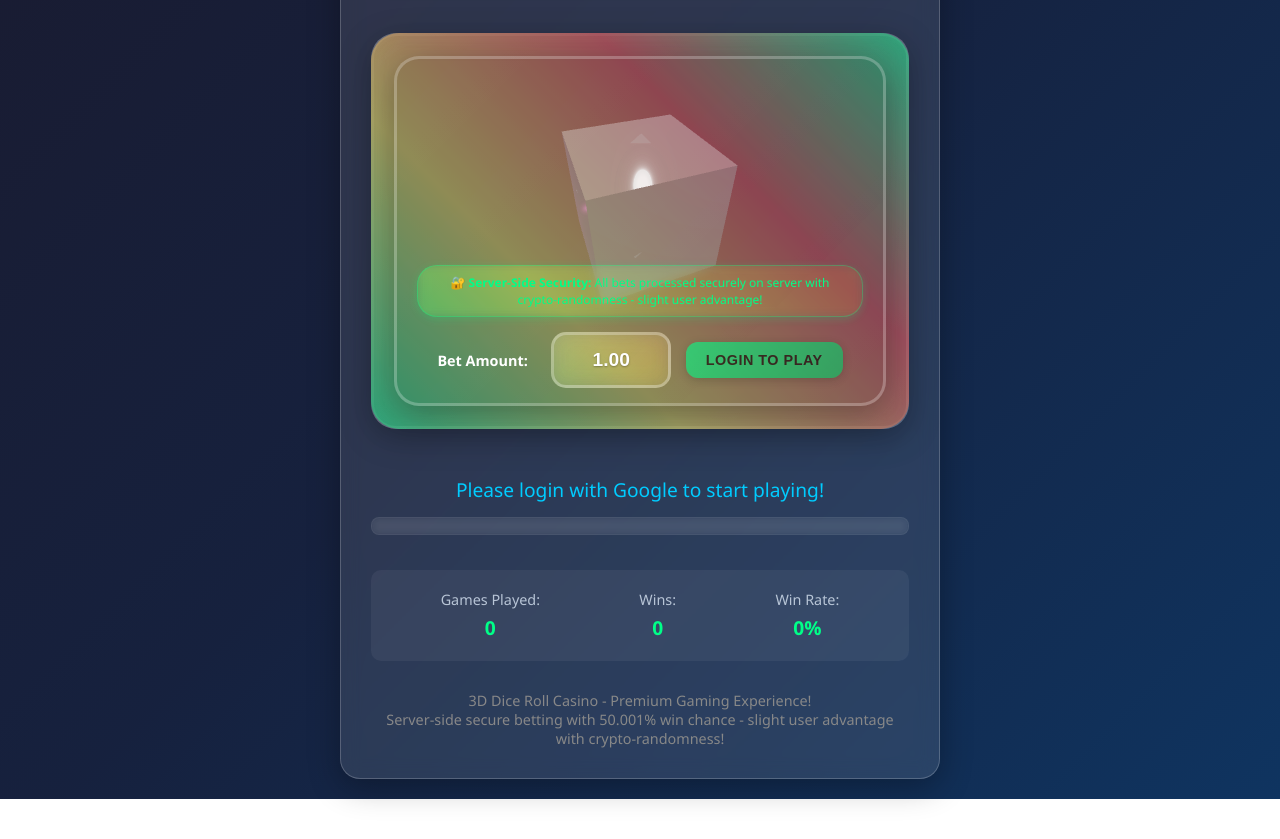
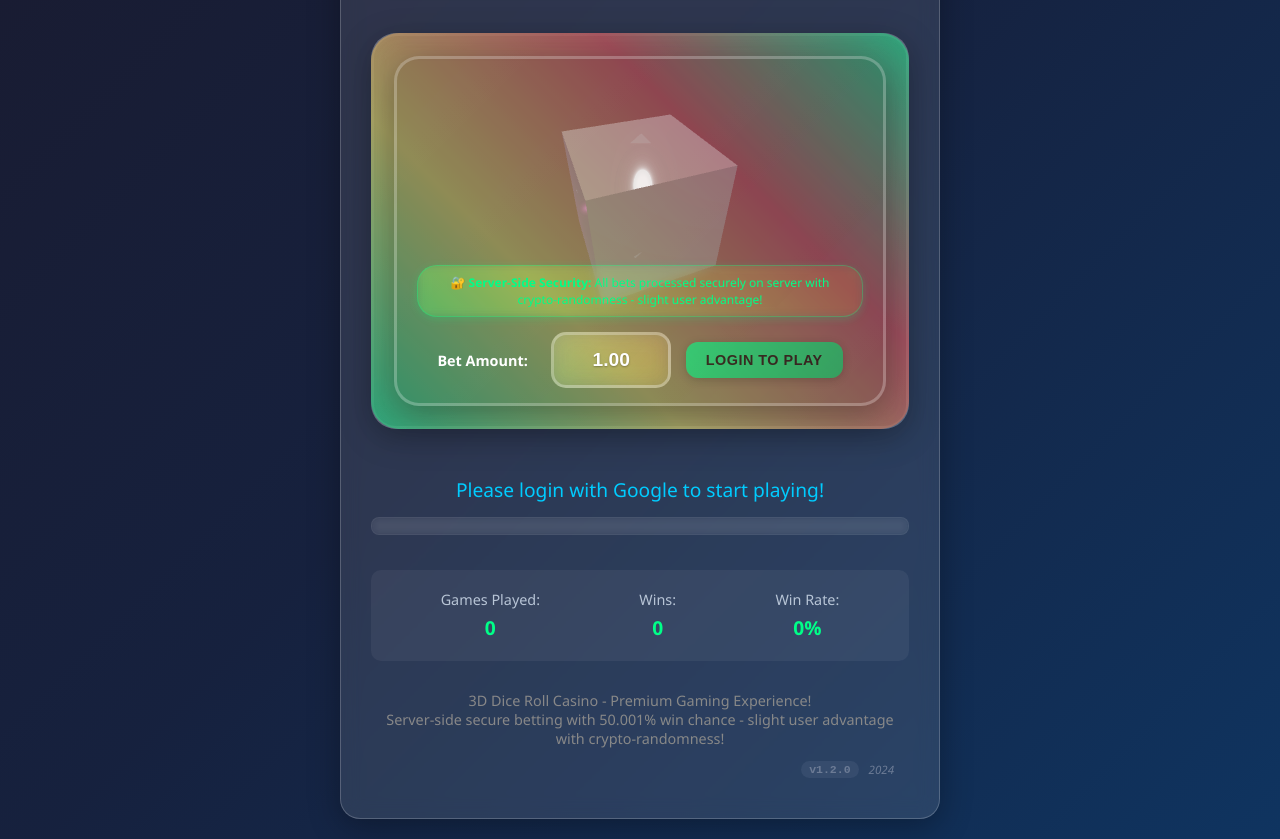
Before and after one commit to dunk7/betbetter, a website: page index.html in a window 1280 px wide. Shown: the part 361-1200 px from the top of the page. Before the commit the page ends 1160 px from the top, so only its background shows below. Drawn offline with nearby package versions, Linux system fonts and the light colour scheme; no server answers; animation ran at ten frames a second.

Commit message:
Fix Solana transaction version error and add version indicator
- Fix Solana RPC error: Add maxSupportedTransactionVersion: 0 to both frontend and backend
- This resolves 'Transaction version (0) is not supported' error for legacy transactions
- Add professional version indicator (v1.2.0) in footer with clean styling
- Update both solana.js and deposit.js Netlify function with proper connection config

Transaction Version Fix:
- Frontend: Solana connection now supports legacy transactions
- Backend: Deposit verification function updated with same configuration
- Supports both legacy (version 0) and modern Solana transactions

Version Indicator:
- Added v1.2.0 in bottom-right corner of footer
- Professional styling with monospace font and subtle background
- Includes year attribution for copyright context

```diff
--- a/index.html
+++ b/index.html
@@ -146,6 +146,10 @@
         <footer>
             <p>3D Dice Roll Casino - Premium Gaming Experience!</p>
             <p>Server-side secure betting with 50.001% win chance - slight user advantage with crypto-randomness!</p>
+            <div class="version-info">
+                <span>v1.2.0</span>
+                <span class="version-date">2024</span>
+            </div>
         </footer>
     </div>
 
--- a/netlify/functions/deposit.js
+++ b/netlify/functions/deposit.js
@@ -13,7 +13,10 @@ const USDC_MINT = new PublicKey('EPjFWdd5AufqSSqeM2qN1xzybapC8G4wEGGkZwyTDt1v');
 // Solana connection
 const solanaConnection = new Connection(
   process.env.SOLANA_RPC_URL || 'https://api.mainnet-beta.solana.com',
-  'confirmed'
+  {
+    commitment: 'confirmed',
+    maxSupportedTransactionVersion: 0  // Support legacy transactions
+  }
 );
 
 // MongoDB connection
--- a/solana.js
+++ b/solana.js
@@ -30,7 +30,10 @@ class SolanaManager {
 
         this.connection = new SolanaWeb3.Connection(
             SolanaWeb3.clusterApiUrl('mainnet-beta'),
-            'confirmed'
+            {
+                commitment: 'confirmed',
+                maxSupportedTransactionVersion: 0  // Support legacy transactions
+            }
         );
 
         // Setup UI event listeners
--- a/styles.css
+++ b/styles.css
@@ -1209,6 +1209,31 @@ footer {
     margin-top: 30px;
     color: #888;
     font-size: 0.9rem;
+    position: relative;
+    padding-bottom: 40px;
+}
+
+.version-info {
+    position: absolute;
+    bottom: 10px;
+    right: 15px;
+    font-size: 0.8em;
+    color: #6c7b95;
+    display: flex;
+    gap: 10px;
+    align-items: center;
+}
+
+.version-info span:first-child {
+    background: rgba(108, 123, 149, 0.2);
+    padding: 2px 8px;
+    border-radius: 10px;
+    font-family: 'Courier New', monospace;
+    font-weight: bold;
+}
+
+.version-date {
+    font-style: italic;
 }
 
 .game-over {
```
